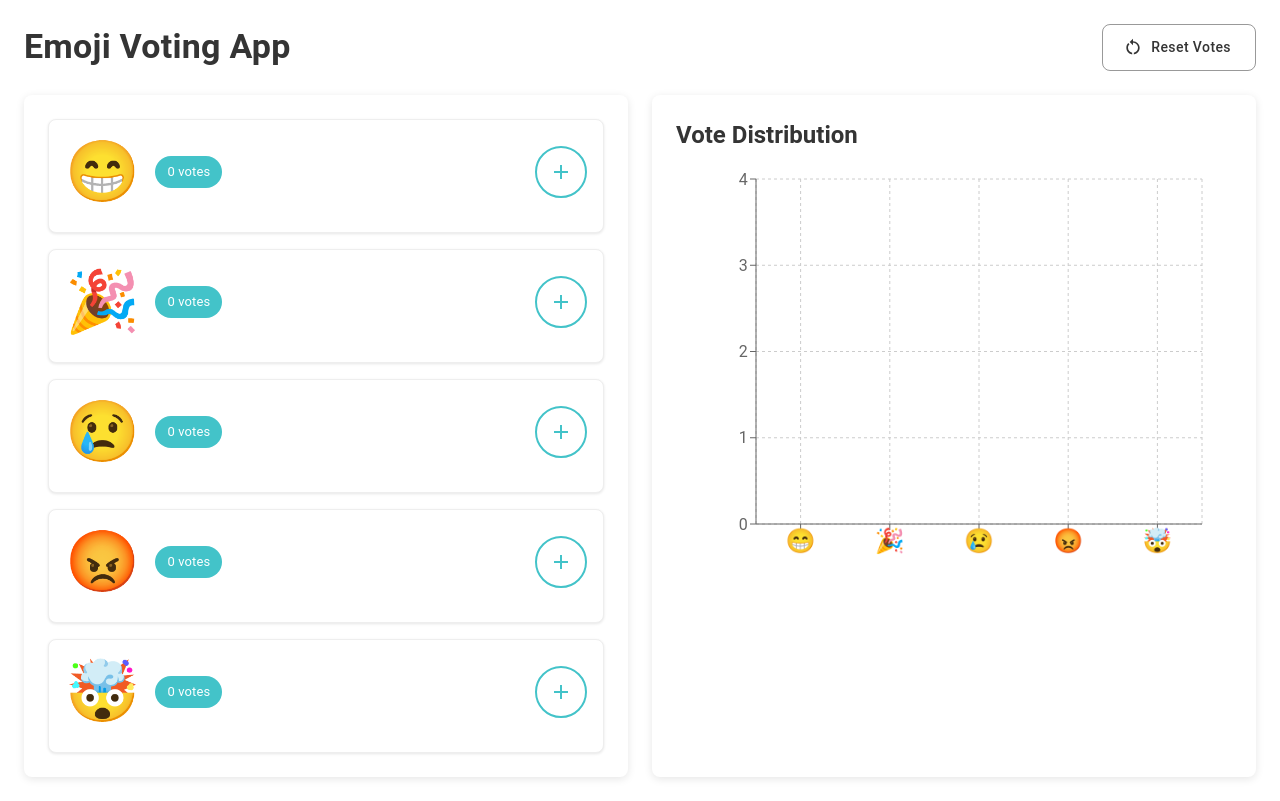
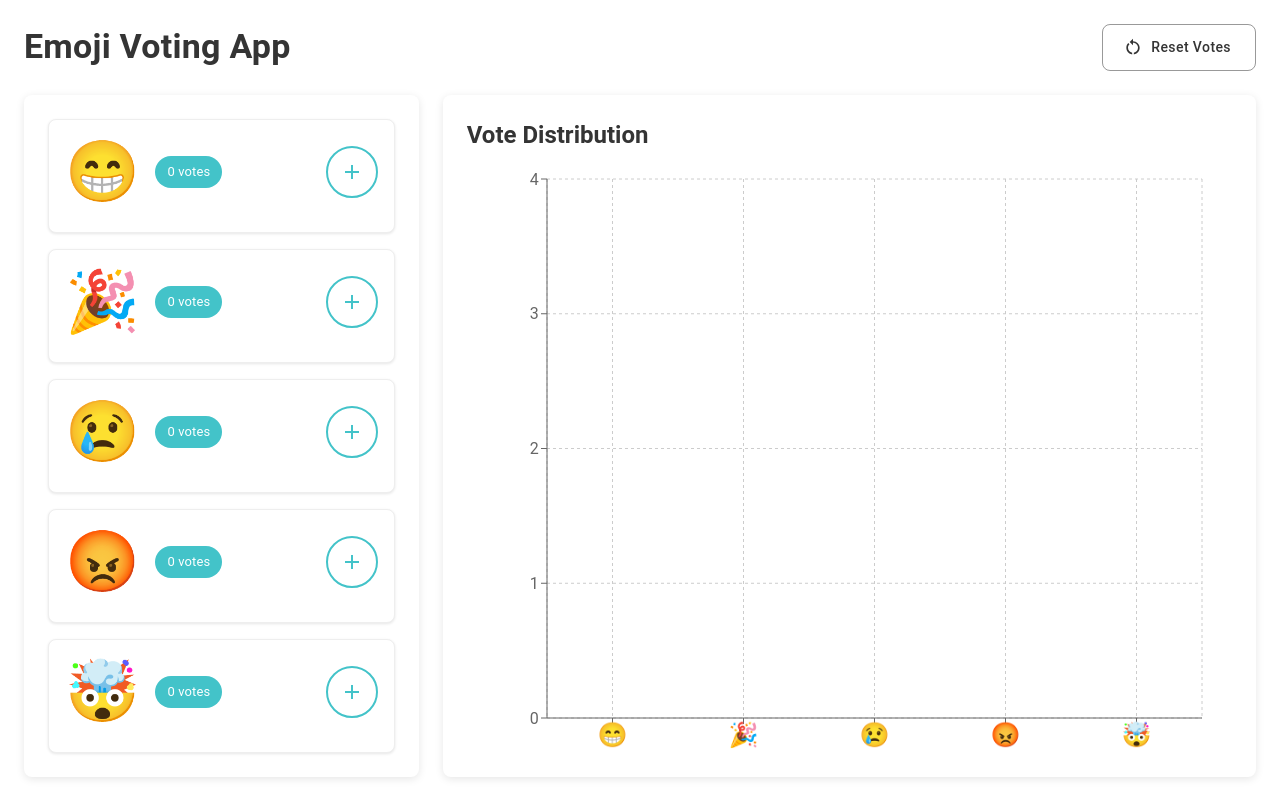
Before and after one commit to TijlDeclerckWd/battmobility-test, a React (Vite) app: page / in a window 1280 px wide. Built offline with nearby package versions, Linux system fonts and the light colour scheme.

Commit message:
fix: make chart bigger

```diff
--- a/src/components/EmojiVoting.tsx
+++ b/src/components/EmojiVoting.tsx
@@ -76,7 +76,7 @@ export function EmojiVoting() {
       </Stack>
 
       <Grid container spacing={3}>
-        <Grid size={{ xs: 12, md: 6 }}>
+        <Grid size={{ xs: 12, md: 4 }}>
           <Paper elevation={3} sx={{ p: 3, height: '100%' }}>
             <Stack spacing={2}>
               {sortedEmojis.map((item) => {
@@ -124,7 +124,7 @@ export function EmojiVoting() {
             </Stack>
           </Paper>
         </Grid>
-        <Grid size={{ xs: 12, md: 6 }}>
+        <Grid size={{ xs: 12, md: 8 }}>
           <VotingChart data={emojis} />
         </Grid>
       </Grid>
--- a/src/components/VotingChart.tsx
+++ b/src/components/VotingChart.tsx
@@ -28,11 +28,11 @@ export function VotingChart({ data }: VotingChartProps) {
   }))
 
   return (
-    <Paper elevation={3} sx={{ p: 3, height: '100%' }}>
+    <Paper elevation={3} sx={{ p: 3, height: '100%', display: 'flex', flexDirection: 'column' }}>
       <Typography variant="h5" component="h2" gutterBottom>
         Vote Distribution
       </Typography>
-      <Box sx={{ width: '100%', height: 400 }}>
+      <Box sx={{ width: '100%', flex: 1, minHeight: 400 }}>
         <ResponsiveContainer>
           <BarChart
             data={chartData}
```
